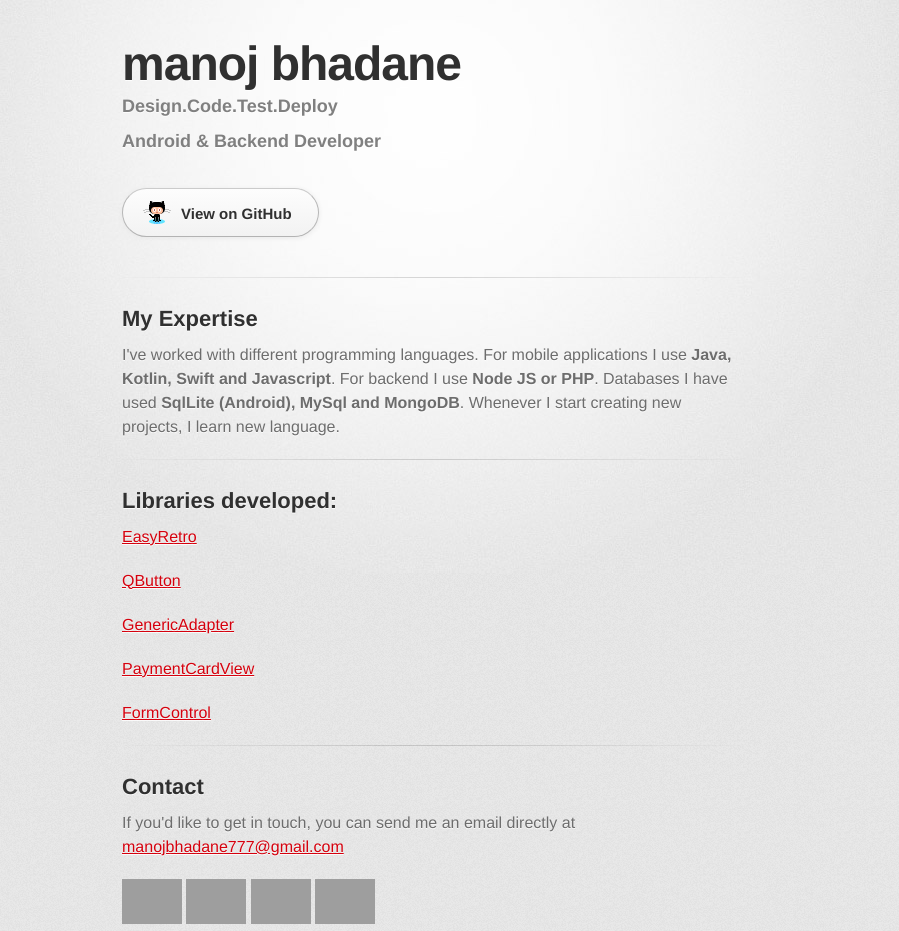
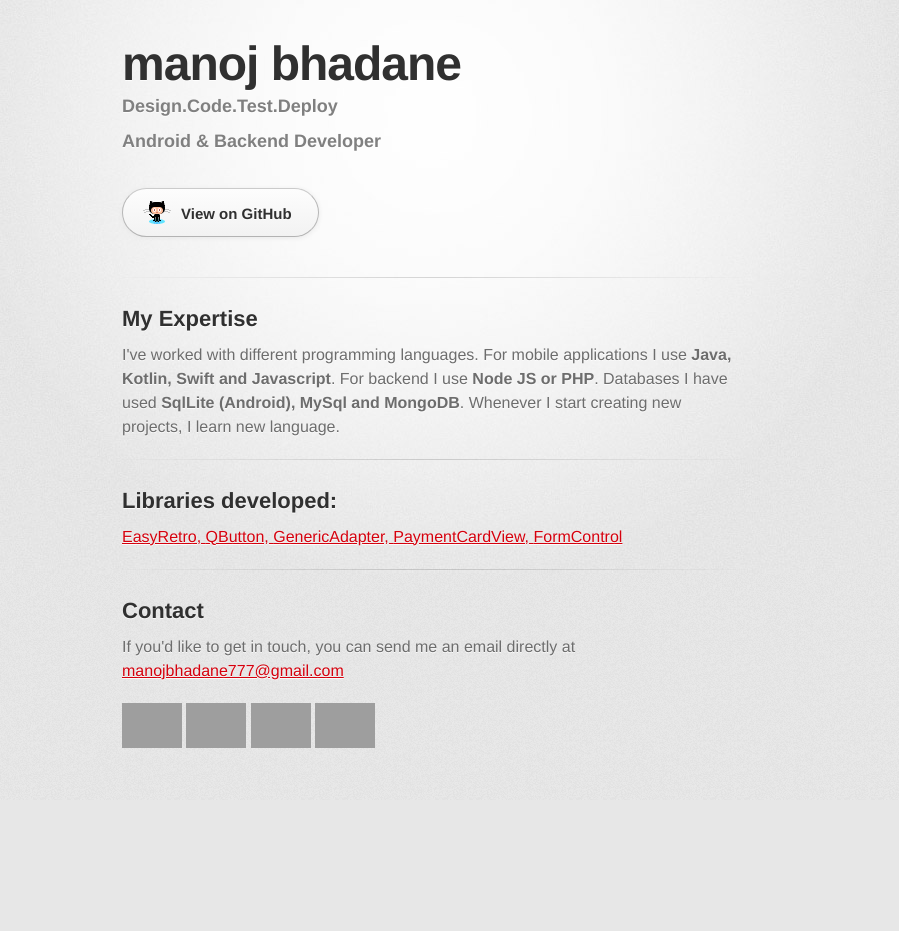
Before and after one commit to manojbhadane/manojbhadane.github.io, a plain HTML site: page index.html in a window 1280 px wide. Shown: the whole page, without its empty margins (208-1107 px from the left). After the commit the page ends 800 px from the top, so only its background shows below. Drawn offline with Linux system fonts and the light colour scheme; grey boxes are pictures that could not be loaded; a web font is replaced by a local one.

Commit message:
Update index.html

```diff
--- a/index.html
+++ b/index.html
@@ -70,11 +70,11 @@
          <section id="main_content">
           <h2>Libraries developed: </h2>
 
-            <p><a href="https://github.com/manojbhadane/EasyRetro"><u>EasyRetro</u></a></p>
-            <p><a href="https://github.com/manojbhadane/QButton"><u>QButton</u></a></p>
-            <p><a href="https://github.com/manojbhadane/GenericAdapter"><u>GenericAdapter</u></a></p>
-            <p><a href="https://github.com/manojbhadane/PaymentCardView"><u>PaymentCardView</u></a></p>
-            <p><a href="https://github.com/manojbhadane/Lib-FormControl"><u>FormControl</u></a></p>
+            <p><a href="https://github.com/manojbhadane/EasyRetro"><u>EasyRetro, </u></a>
+            <a href="https://github.com/manojbhadane/QButton"><u>QButton, </u></a>
+            <a href="https://github.com/manojbhadane/GenericAdapter"><u>GenericAdapter, </u></a>
+            <a href="https://github.com/manojbhadane/PaymentCardView"><u>PaymentCardView, </u></a>
+            <a href="https://github.com/manojbhadane/Lib-FormControl"><u>FormControl</u></a></p>
         </section>
 
         <hr />
```
